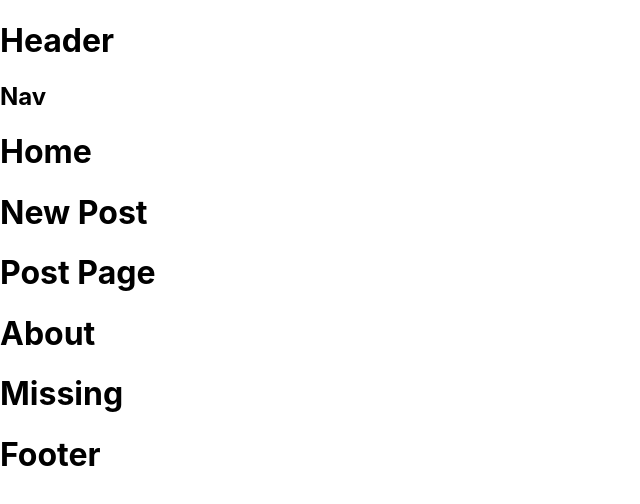
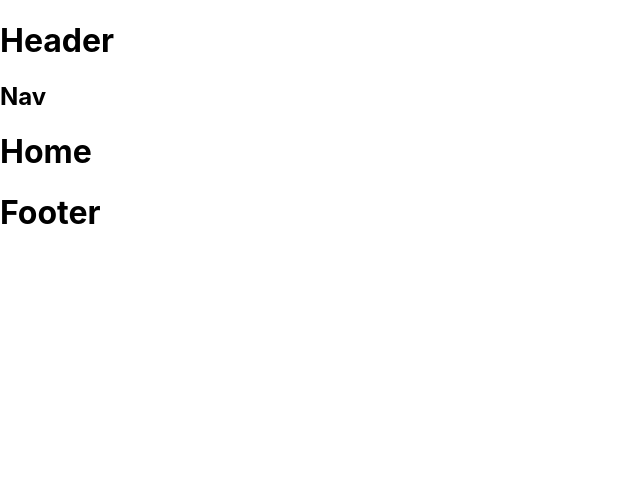
Before and after one commit to tahany777/react-router, a React (Create React App) app: page / in a window 1280 px wide. Shown: the top 504 px of the page, without its empty margins (0-640 px from the left). Built offline with nearby package versions, Linux system fonts and the light colour scheme.

Commit message:
fix: fix routes and switch

```diff
--- a/src/App.js
+++ b/src/App.js
@@ -1,24 +1,26 @@
-import Header from './Header'
-import Nav from './Nav'
-import Footer from './Footer'
-import Home from './Home'
-import NewPost from './NewPost'
-import PostPage from './PostPage'
-import About from './About'
-import Missing from './Missing'
-// import { Route, Switch, useHistory } from 'react-router-dom'
-// import { useState, useEffect } from 'react'
+import Header from "./Header";
+import Nav from "./Nav";
+import Footer from "./Footer";
+import Home from "./Home";
+import NewPost from "./NewPost";
+import PostPage from "./PostPage";
+import About from "./About";
+import Missing from "./Missing";
+import { Route, Routes, useHistory } from "react-router-dom";
+import { useState, useEffect } from "react";
 
 function App() {
   return (
     <div className="App">
       <Header />
       <Nav />
-      <Home />
-      <NewPost />
-      <PostPage />
-      <About />
-      <Missing />
+      <Routes>
+        <Route exact path="/" element={<Home />} />
+        <Route exact path="/post" element={<NewPost />} />
+        <Route path="/post/:id" element={<PostPage />} />
+        <Route path="/about" element={<About />} />
+        <Route path="*" element={<Missing />} />
+      </Routes>
       <Footer />
     </div>
   );
--- a/src/index.js
+++ b/src/index.js
@@ -8,7 +8,7 @@ ReactDOM.render(
   <React.StrictMode>
     <Router>
       <Routes>
-        <Route path="/" element={<App />} />
+        <Route path="*" element={<App />} />
       </Routes>
     </Router>
   </React.StrictMode>,
```
Also changed, not shown: 1 other file (tests, documents, lock files or other folders).
